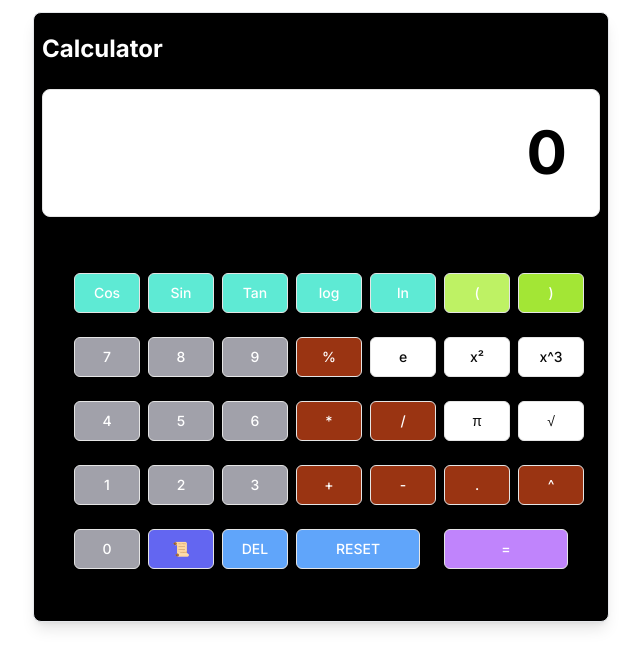
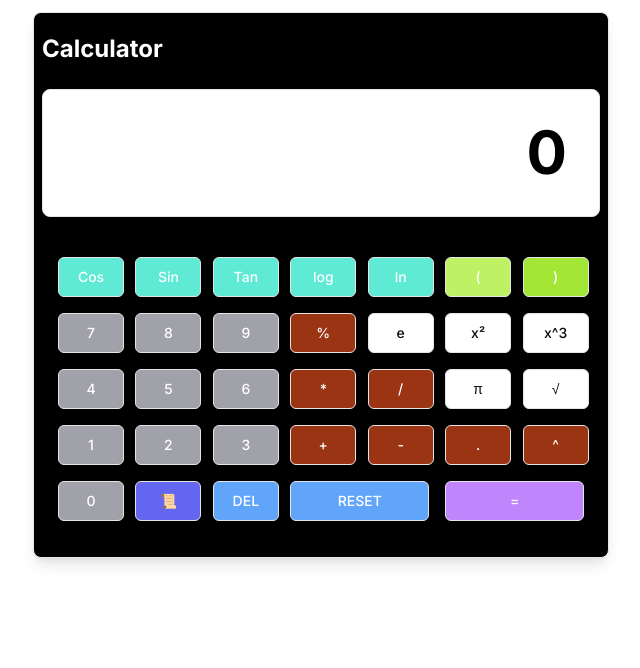
Before and after one commit to Indivillage-Balgakot-Training/Calculator_FE, a Next.js app: page / in a window 1280 px wide. Shown: the top 668 px of the page, without its empty margins (319-959 px from the left). Built offline with nearby package versions, Linux system fonts and the light colour scheme; sample sign-in values are in the browser's storage.

Commit message:
Update page.tsx

```diff
--- a/app/page.tsx
+++ b/app/page.tsx
@@ -77,7 +77,7 @@ function CalculatorPage() {
         </div>
       )}
         {/* Calculator Buttons */}
-        <div className={cn("w-full grid grid-cols-7 gap-6 mt-6 p-8 rounded-lg")}>
+        <div className={cn("w-full grid grid-cols-4 sm:grid-cols-5 md:grid-cols-6 lg:grid-cols-7 gap-4 mt-6 p-4 rounded-lg")}>
           <Button variant='outline' size="lg" className="bg-teal-300 hover:bg-teal-500 text-white" onClick={() => handleClickButton('Cos')}>Cos</Button>
           <Button variant='outline' size="lg" className="bg-teal-300 hover:bg-teal-500 text-white" onClick={() => handleClickButton('Sin')}>Sin</Button>
           <Button variant='outline' size="lg" className="bg-teal-300 hover:bg-teal-500 text-white" onClick={() => handleClickButton('Tan')}>Tan</Button>
```
